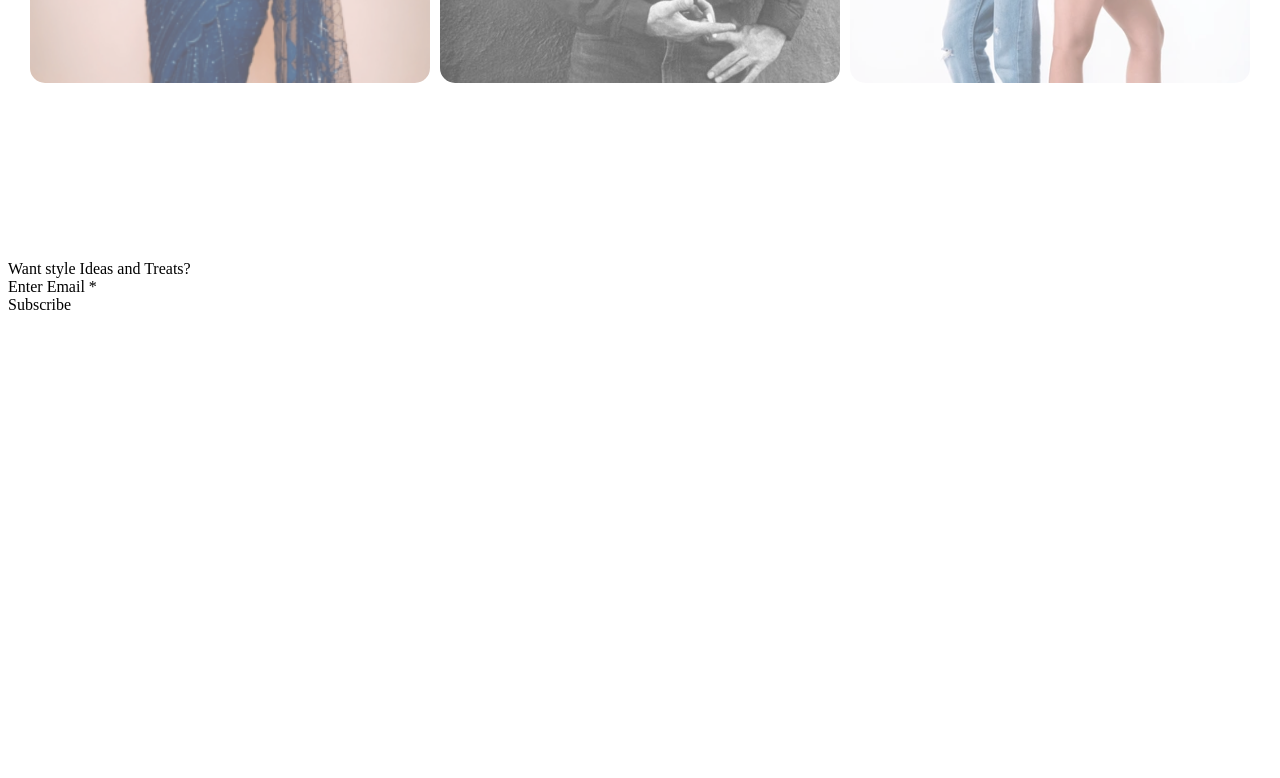
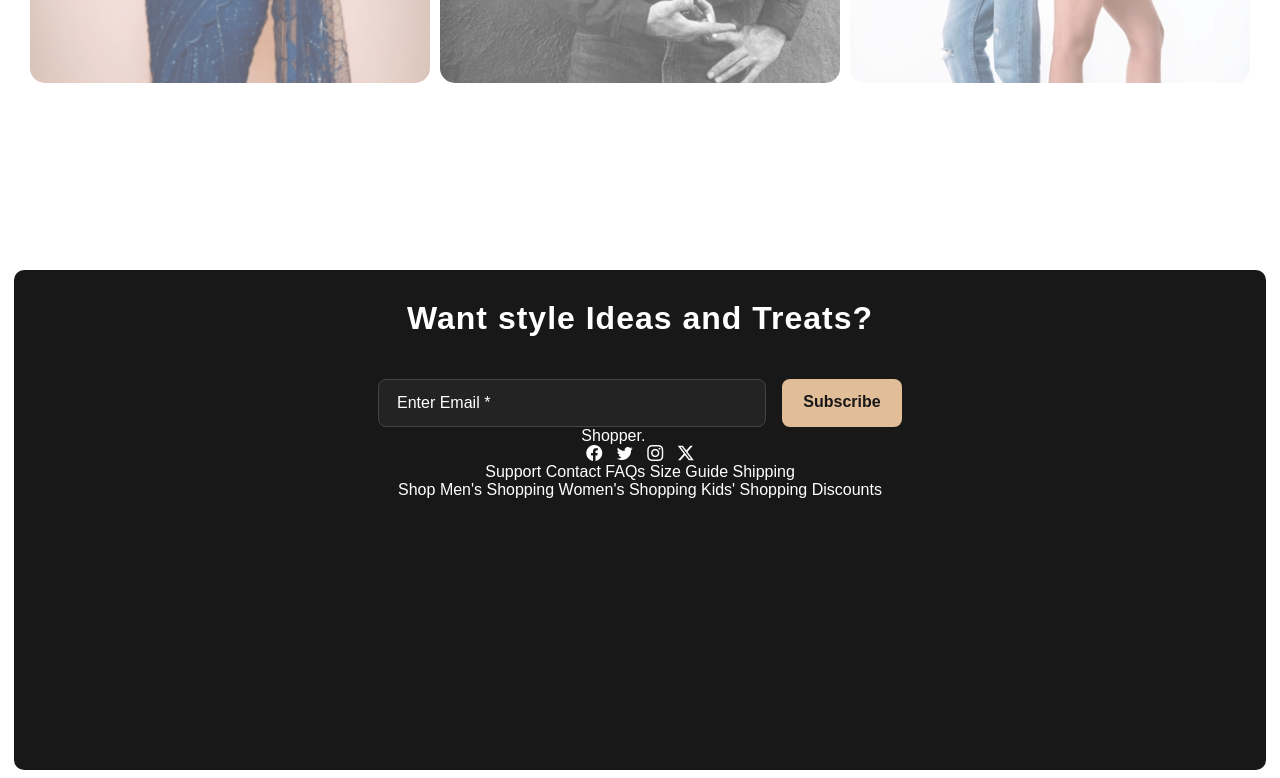
Before and after one commit to BadakalaYashwanth/Shopper., a website: page index.htm in a window 1280 px wide. Shown: the part 579-1357 px from the top of the page. Before the commit the page ends 901 px from the top, so only its background shows below. Drawn offline with nearby package versions, Linux system fonts and the light colour scheme.

Commit message:
21JUNE 2025

```diff
--- a/index.htm
+++ b/index.htm
@@ -11,6 +11,7 @@
 
     <link rel="stylesheet" href="./src/styles/styles.css">
     <link rel="stylesheet" href="./node_modules/bootstrap-icons/font/bootstrap-icons.css">
+    <link rel="stylesheet" href="./node_modules/bootstrap-icons/font/icons/bootstrap-icons.css">
 
 </head>
 
@@ -99,16 +100,40 @@
 
 
 
-    <footer>
-        <div class="footer-row-1">
+ <footer>
+    <div class="footer-row-1">
             <div class="footer-title">Want style Ideas and Treats?</div>
             <div class="email-container">
-            <div class="email">Enter Email *</div>
-            <div class="subscribe">Subscribe</div>
+                <div class="email">Enter Email *</div>
+                <div class="subscribe"> Subscribe </div>
             </div>
         </div>
+    <div class="footer-row-2">
+        <div>
+            <div class="footer-brand-title">Shopper.</div>
+        </div>
+            <aside>
+                <span class="bi bi-facebook"></span>
+                <span class="bi bi-twitter"></span>
+                <span class="bi bi-instagram"></span>
+                <span class="bi bi-twitter-x"></span>
+            </aside>
+    </div>
+    <div>
+        <span class="service-title">Support</span>
+        <span>Contact</span>
+        <span>FAQs</span>
+        <span>Size Guide</span>
+        <span>Shipping</span>
+    </div>
+    <div>
+        <span class="service-title">Shop</span>
+        <span>Men's Shopping</span>
+        <span>Women's Shopping</span>
+        <span>Kids' Shopping</span>
+        <span>Discounts</span>
+    </div>
+ </footer>
 
-
-    </footer>
 </body>
 </html>
--- a/src/styles/styles.css
+++ b/src/styles/styles.css
@@ -10,6 +10,7 @@
     font-weight: bolder;
     margin-left: 6px;
     margin-right: 5px;
+    margin-top: 2px;
 }
 
 nav span {
@@ -149,5 +150,81 @@ main {
 section {
     height: 700px;
 }
+footer {
+    padding: 30px 20px;
+    margin: 10px 6px 0 6px;
+    background-color: #181818;
+    color: white;
+    font-family: Arial, sans-serif;
+    border-radius: 10px;
+    min-height: 220px;
+    box-sizing: border-box;
+    display: flex;
+    flex-direction: column;
+    align-items: center;
+    height: 500px;
+}
 
-/* Footer */
+.footer-row-1 {
+    width: 100%;
+    max-width: 600px;
+    display: flex;
+    flex-direction: column;
+    justify-content: center;
+    align-items: center;
+    gap: 32px;
+}
+
+.footer-title {
+    font-size: 2rem;
+    font-weight: bold;
+    padding-bottom: 10px;
+    text-align: center;
+    letter-spacing: 1px;
+}
+
+.email-container {
+    display: flex;
+    flex-direction: row;
+    gap: 16px;
+    width: 100%;
+    justify-content: center;
+}
+
+.email {
+    flex: 1 1 250px;
+    max-width: 350px;
+    border: 1px solid #444;
+    padding: 14px 18px;
+    color: white;
+    border-radius: 8px;
+    background-color: #232323;
+    font-size: 1rem;
+    outline: none;
+    transition: border 0.2s;
+}
+
+.email:focus {
+    border: 1.5px solid #e1bd98;
+    background-color: #282828;
+}
+
+.subscribe {
+    background-color: #e1bd98;
+    color: #181818;
+    border: none;
+    width: 120px;
+    padding: 14px 0;
+    text-align: center;
+    border-radius: 8px;
+    font-weight: bold;
+    font-size: 1rem;
+    cursor: pointer;
+    transition: background 0.2s, color 0.2s, transform 0.2s;
+}
+
+.subscribe:hover {
+    background-color: #e7b88a;
+    color: #181818;
+    transform: translateY(-2px) scale(1.04);
+}
```
